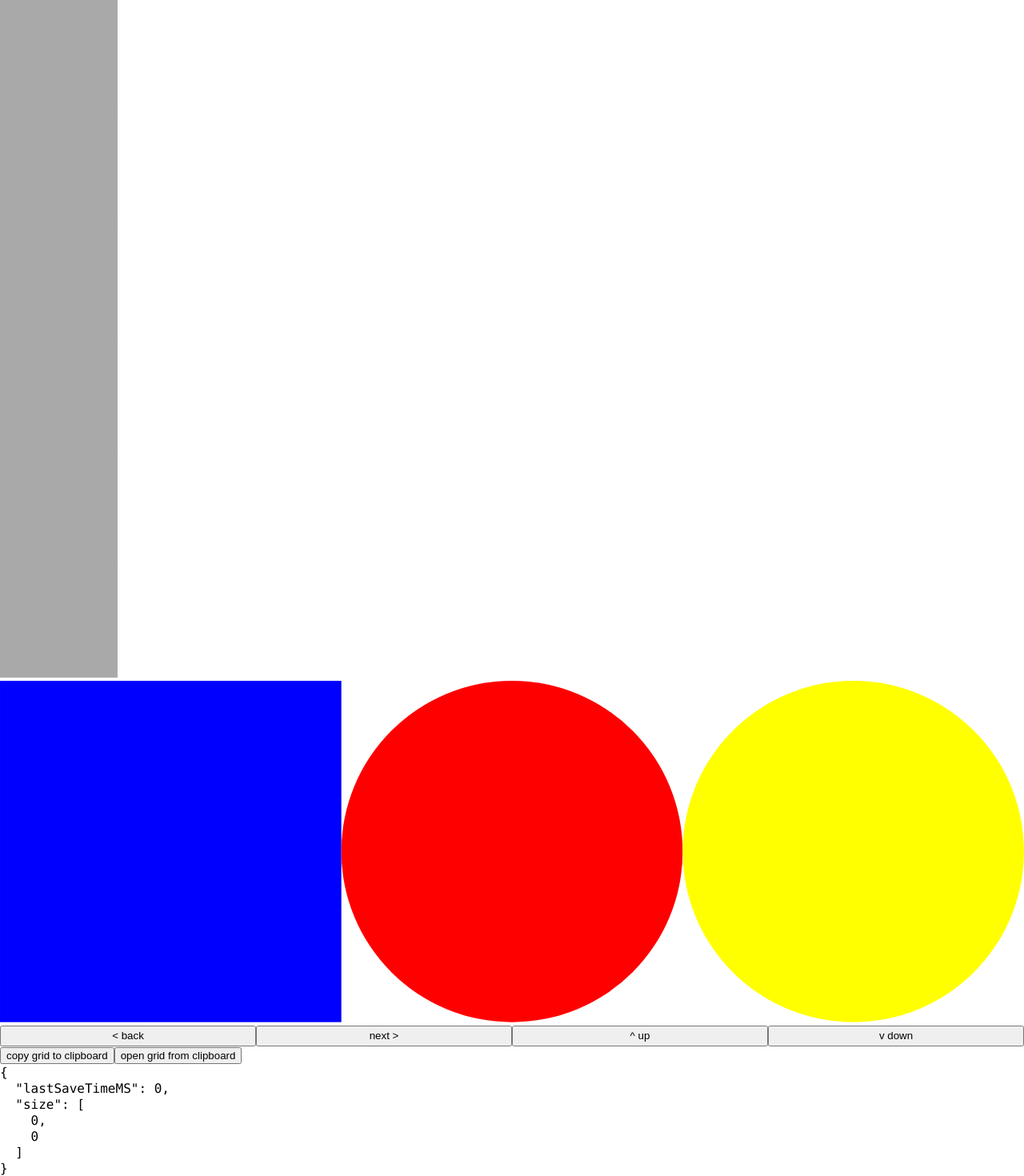
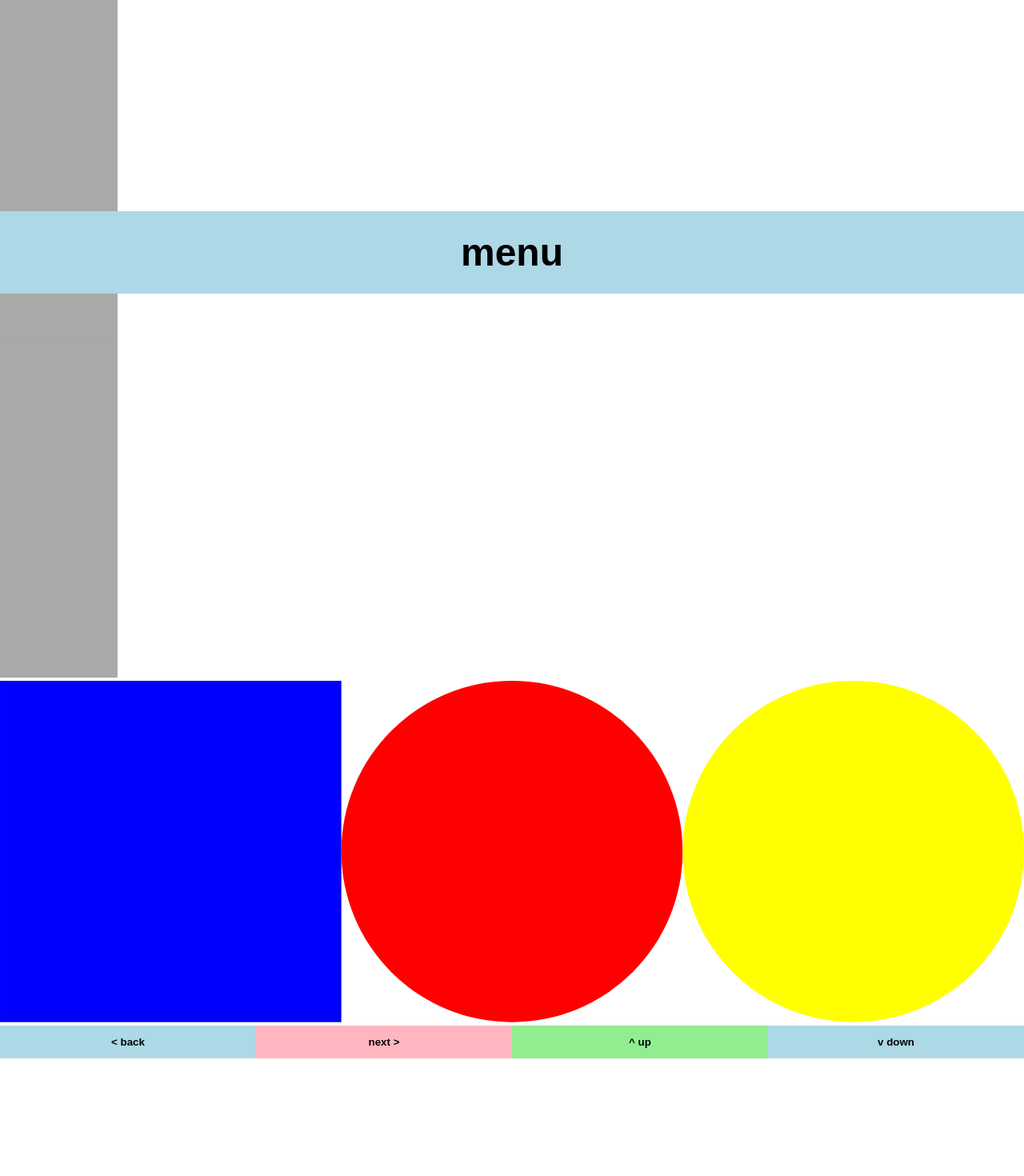
Before and after one commit to chrisbolin/megapixel, a React (Create React App) app: page / in a window 1280 px wide. Shown: the part 433-1903 px from the top of the page at 80% size. After the commit the page ends 1756 px from the top, so only its background shows below. Built offline with nearby package versions, Linux system fonts and the light colour scheme.

Commit message:
colorful menu

```diff
--- a/src/App.css
+++ b/src/App.css
@@ -1,9 +1,50 @@
+.App button {
+  border: none;
+  background-color: unset;
+  padding: 1em;
+  font-weight: bold;
+}
+
+.App button.colorful:nth-of-type(3n) {
+  background-color: lightgreen;
+}
+
+.App button.colorful:nth-of-type(3n + 1) {
+  background-color: lightblue;
+}
+
+.App button.colorful:nth-of-type(3n + 2) {
+  background-color: lightpink;
+}
+
 .ViewportPicker button {
   min-width: 25%;
   min-height: 2em;
 }
 
-.MenuButton {
+.MenuMinimized {
   position: absolute;
   bottom: 0;
+  width: 100%;
 }
+
+.MenuMinimized > button {
+  background-color: chocolate;
+}
+
+.MenuMaximized {
+  position: absolute;
+  top: 0;
+  width: 100%;
+  height: 100%;
+  background-color: blanchedalmond;
+  text-align: center;
+  padding-top: 4em;
+}
+
+.App button.giant {
+  display: block;
+  width: 100%;
+  font-size: 3em;
+  padding: 0.5em 0;
+}
--- a/src/App.tsx
+++ b/src/App.tsx
@@ -1,13 +1,14 @@
-import React, { useState } from 'react';
+import React, { ReactElement, useState } from 'react';
 
 import './App.css';
 
 import { Grid, useGrid, Palette, FreshGridParams, NullableString, loadMostRecentGrid, newGridFromJSON, FreshGrid } from './Grid';
 import { copyTextToClipboard, getTextFromClipboard, roundTo } from './utils';
+import { Menu } from './Menu';
 
 function useAppState(defaultGridParams: FreshGridParams) {
   const [colorIndex, setColorIndex] = useState(0);
-  const [view, setView] = useState('canvas');
+  const [view, setView] = useState('drawing');
   const gridForState = loadMostRecentGrid() || new FreshGrid(defaultGridParams);
   const [grid, setGrid] = useGrid(gridForState);
 
@@ -21,7 +22,15 @@ function useAppState(defaultGridParams: FreshGridParams) {
   };
 }
 
-type AppState = ReturnType<typeof useAppState>;
+export type AppState = ReturnType<typeof useAppState>;
+
+const viewConfigs = [
+  { key: 'drawing' },
+  { key: 'debug' },
+  { key: 'settings' },
+];
+
+export type ViewConfigs = typeof viewConfigs;
 
 function Box(
   { color, xIndex, yIndex, pixelsPerBox }:
@@ -110,10 +119,10 @@ function ColorPicker({ state, palette }: { state: AppState, palette: Palette })
 
 function ViewportPicker({ state }: { state: AppState }) {
   return <div className="ViewportPicker">
-    <button onClick={() => state.grid.moveViewportByPage(-1, 0)}>{'< back'}</button>
-    <button onClick={() => state.grid.moveViewportByPage(1, 0)}>{'next >'}</button>
-    <button onClick={() => state.grid.moveViewportByPage(0, -1)}>{'^ up'}</button>
-    <button onClick={() => state.grid.moveViewportByPage(0, 1)}>{'v down'}</button>
+    <button className="colorful" onClick={() => state.grid.moveViewportByPage(-1, 0)}>{'< back'}</button>
+    <button className="colorful" onClick={() => state.grid.moveViewportByPage(1, 0)}>{'next >'}</button>
+    <button className="colorful" onClick={() => state.grid.moveViewportByPage(0, -1)}>{'^ up'}</button>
+    <button className="colorful" onClick={() => state.grid.moveViewportByPage(0, 1)}>{'v down'}</button>
   </div>;
 }
 
@@ -130,32 +139,41 @@ function DebugInfo({ grid }: { grid: Grid }) {
   </div>;
 }
 
+function Render({ when, children } : { when: boolean, children: ReactElement[] | ReactElement }){
+  if (when) return <>{children}</>;
+  return null;
+}
+
 function App() {
   const viewportSize = 9;
   const palette = ['blue', 'red', 'yellow'];
   const state = useAppState({ viewportSize, palette });
-  const pixelsPerBox = 30;
-  const widthInBoxes = viewportSize;
-  const heightInBoxes = viewportSize;
   return (
     <div className="App">
+      <Render when={state.view === 'drawing'}>
         <GridCanvas
-        widthInBoxes={widthInBoxes}
-        heightInBoxes={heightInBoxes}
+          widthInBoxes={viewportSize}
+          heightInBoxes={viewportSize}
           state={state}
-        pixelsPerBox={pixelsPerBox}
+          pixelsPerBox={30}
           />
         <ColorPicker state={state} palette={palette} />
         <ViewportPicker state={state} />
-      <button onClick={() => copyTextToClipboard(state.grid.toJSON())}>copy grid to clipboard</button>
-      <button onClick={async () => {
+      </Render>
+      <Render when={state.view === 'settings'}>
+        <button className="colorful giant" onClick={() => copyTextToClipboard(state.grid.toJSON())}>copy grid to clipboard</button>
+        <button className="colorful giant" onClick={async () => {
           const json = await getTextFromClipboard();
           const newGrid = newGridFromJSON(json);
           if (newGrid) {
             state.setGrid(newGrid);
           }
         }}>open grid from clipboard</button>
+      </Render>
+      <Render when={state.view === 'debug'}>
         <DebugInfo grid={state.grid} />
+      </Render>
+      <Menu state={state} viewConfigs={viewConfigs} />
     </div>
   );
 }
--- a/src/Menu.tsx
+++ b/src/Menu.tsx
@@ -1,15 +1,19 @@
 import { useState } from "react";
+import { AppState, ViewConfigs } from "./App";
 
-export function Menu() {
-  const [x, setOpen] = useState(false);
-  return <div className="Menu">
-    <h1>{x ? 'opened' : 'closed'}</h1>
-    <MenuButton onClick={() => setOpen(true)} />
+export function Menu({state, viewConfigs }: { state: AppState, viewConfigs: ViewConfigs }) {
+  const [open, setOpen] = useState(false);
+  const to = (viewKey: string) => () => state.setView(viewKey);
+
+  if (open) return <div className="MenuMaximized" onClick={() => setOpen(false)}>
+    {viewConfigs.map(({ key }) =>
+      <button className="giant colorful" onClick={to(key)} key={key}>{key}</button>)
+    }
+  </div>;
+
+  return <div className="MenuMinimized">
+    <button className="giant colorful" onClick={() => setOpen(true)}>
+      menu
+    </button>
   </div>;
 }
-
-export function MenuButton({ onClick }: { onClick: Function }) {
-  return <div className="MenuButton" onClick={() => onClick()}>
-    <button onClick={() => null}>Open Menu</button>
-  </div>;
-}
```
Lines whose indentation alone changed are shown as unchanged.
